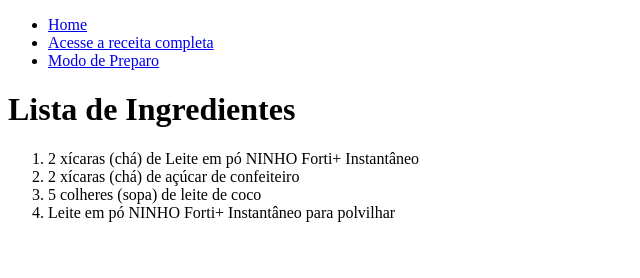
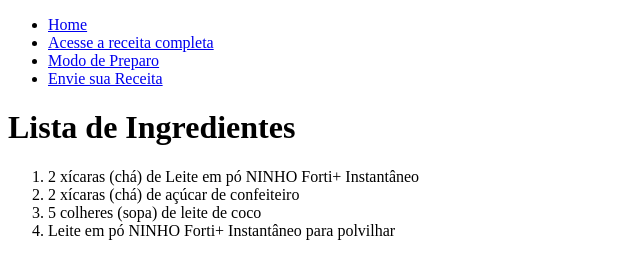
Before and after one commit to isabelapiana/Fundamentos-Web-Generation, a plain HTML site: page 21.06.22/Ex1/ingredientes.html in a window 1280 px wide. Shown: the whole page, without its empty margins (0-640 px from the left). Drawn offline with Linux system fonts and the light colour scheme.

Commit message:
Introdução - Fundamentos Web

```diff
--- a/ingredientes.html
+++ b/21.06.22/Ex1/ingredientes.html
@@ -17,6 +17,9 @@
         <li>
             <a href="mododepreparo.html"> Modo de Preparo </a>
         </li>
+        <li>
+            <a href="enviesuareceita.html"> Envie sua Receita</a>
+        </li>
     </ul>
 
     <h1> Lista de Ingredientes </h1>
```
Also changed, not shown: 21.06.22/Ex1/assets/img/Docinho-de-Leite-ninho.webp (renamed from assets/img/Docinho-de-Leite-ninho.webp), 21.06.22/Ex1/enviesuareceita.html (renamed from enviesuareceita.html), 21.06.22/Ex1/index.html (renamed from index.html), 21.06.22/Ex1/mododepreparo.html (renamed from mododepreparo.html).
